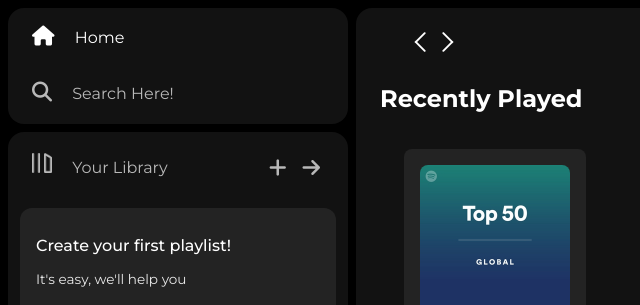
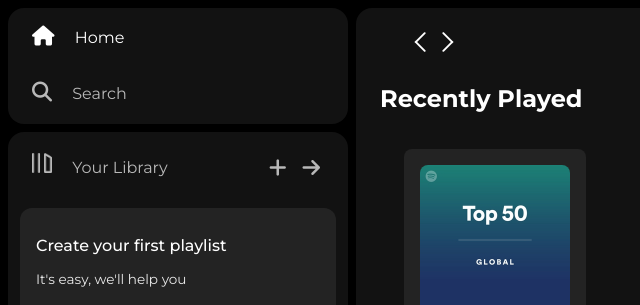
Before and after one commit to pintubhamu19/Spotify-Clone-Project, a plain HTML site: page index.html in a window 1280 px wide. Shown: the top 305 px of the page, 0-640 px from the left. Drawn offline with Linux system fonts and the light colour scheme.

Commit message:
Update index.html

```diff
--- a/index.html
+++ b/index.html
@@ -25,7 +25,7 @@
                 </div>
                 <div class="nav-option">
                     <i class="fa-solid fa-magnifying-glass"></i>
-                    <a href="#">Search Here!</a>
+                    <a href="#">Search</a>
                 </div>
             </div>
             <div class="library">
@@ -41,7 +41,7 @@
                 </div>
                 <div class="lib-boxes">
                     <div class="box">
-                        <p class="box-p1">Create your first playlist!</p>
+                        <p class="box-p1">Create your first playlist</p>
                         <p class="box-p2">It's easy, we'll help you</p>
                         <button class="badge">Create playlist</button>
                     </div>
```
